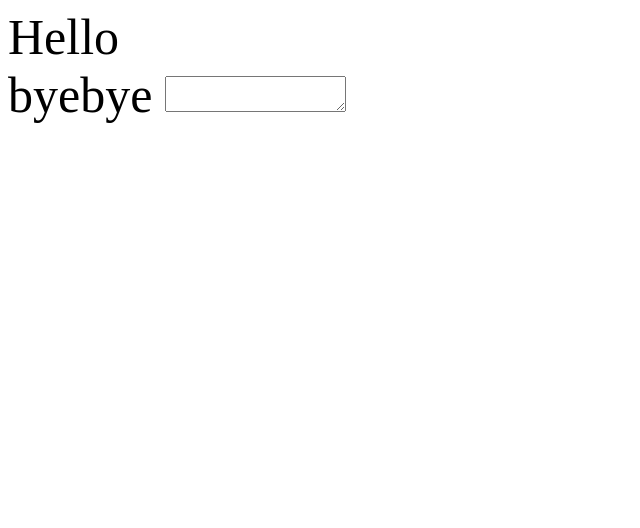
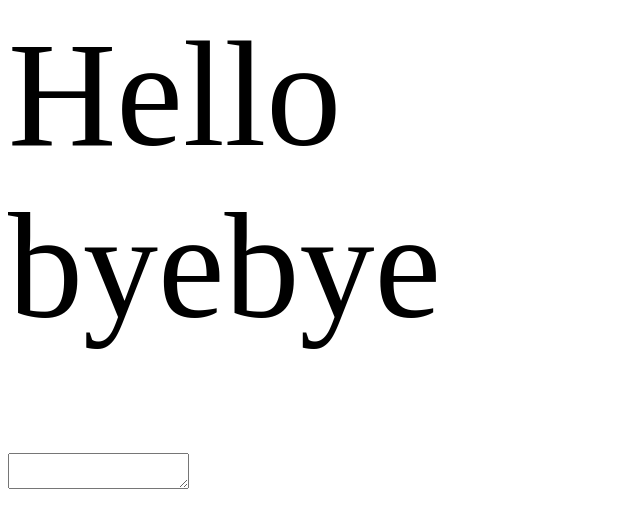
Before and after one commit to wondaehan/mobile-test, a plain HTML site: page main.html in a window 1280 px wide. Shown: the whole page, without its empty margins (0-640 px from the left). Drawn offline with Linux system fonts and the light colour scheme.

Commit message:
Update main.html

```diff
--- a/main.html
+++ b/main.html
@@ -5,13 +5,12 @@
     <title>모바일 테스트</title>
     <style>
       body{
-        width:100%;
-        font-size:50px;
+        font-size:150px;
       }
     </style>
   </head>
   <body>
-    Hello<br>byebye
-    <textarea></textarea>
+    Hello<br>byebye<br>
+    <textarea width="100%" height="100%"></textarea>
   </body>
 </html>
```
